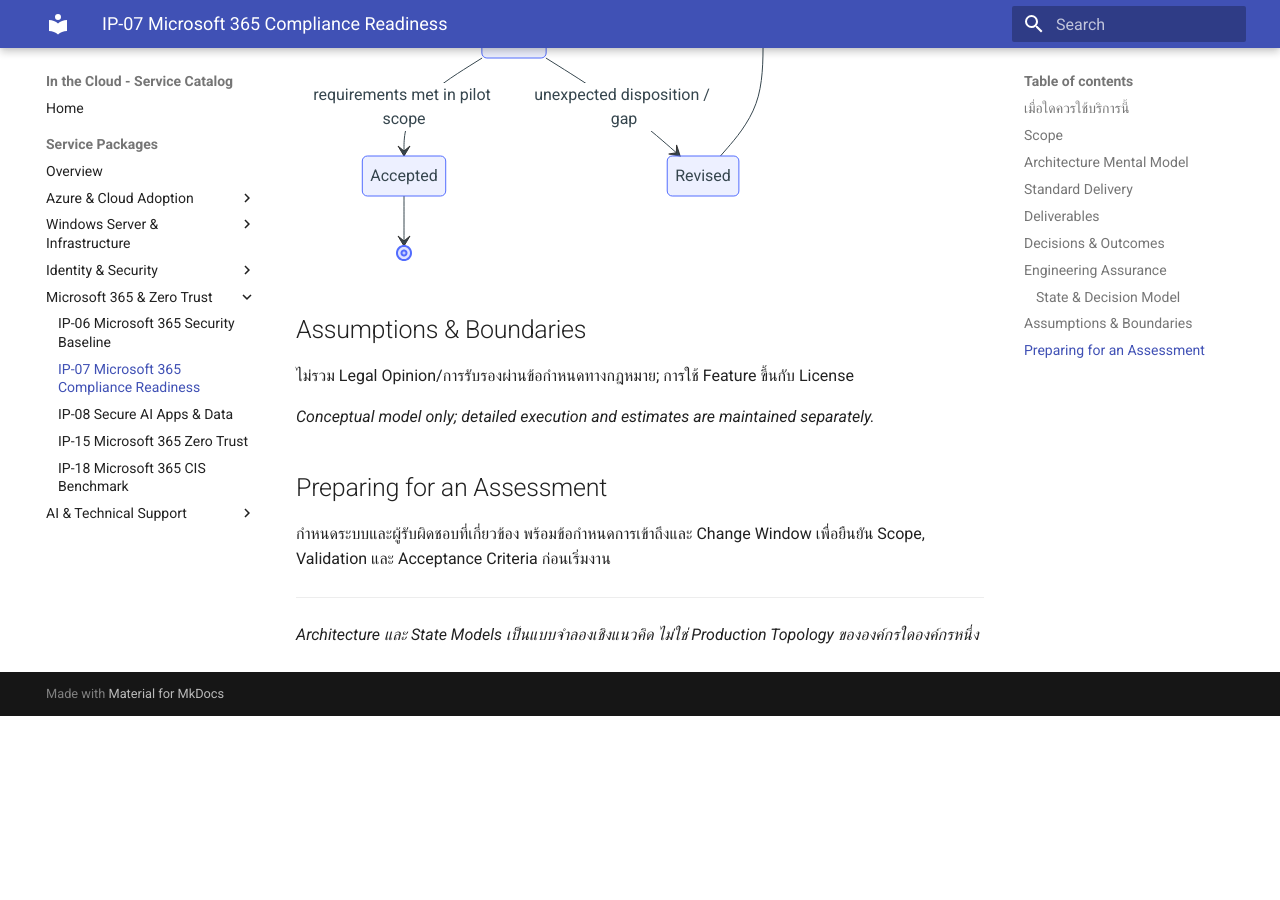
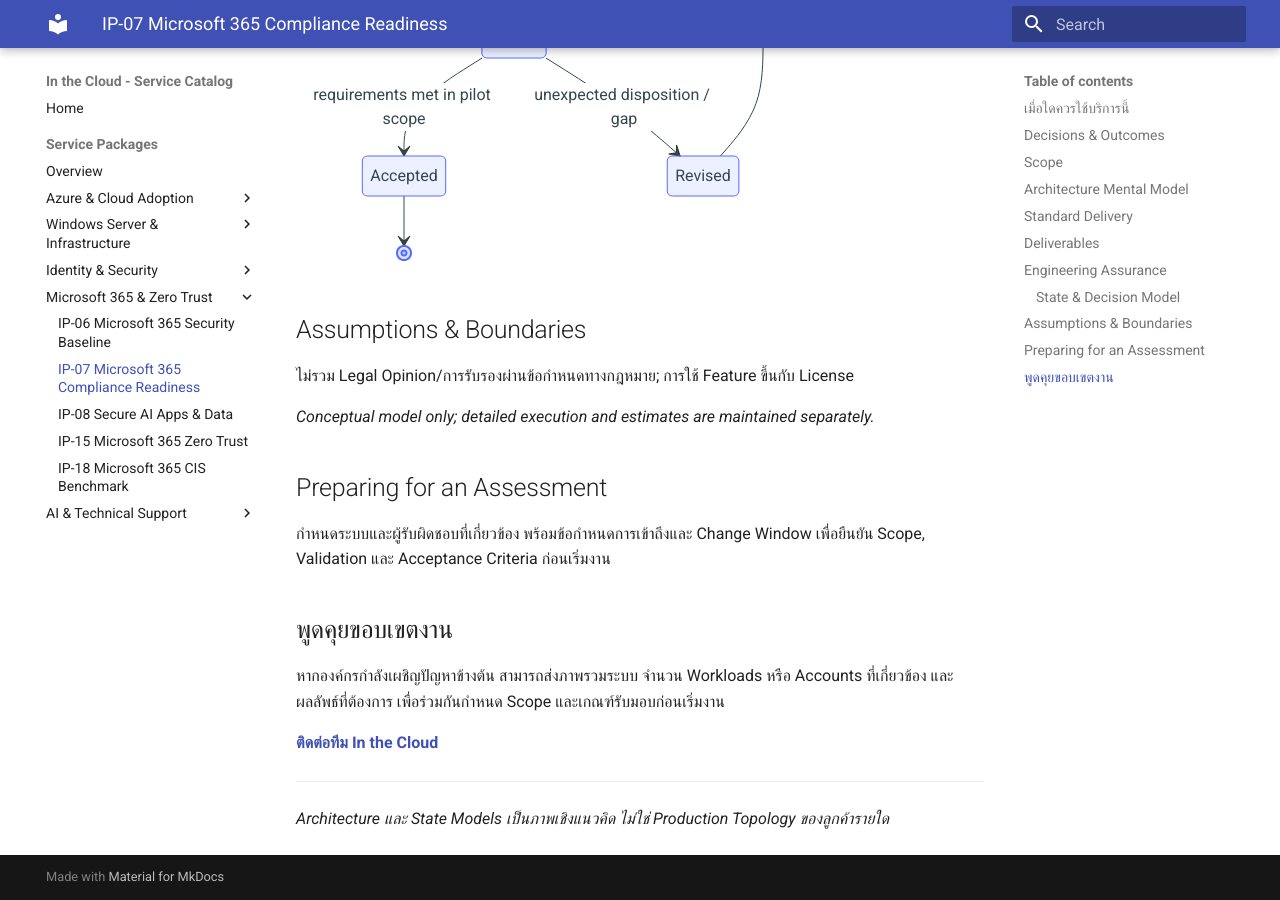
Before and after one commit to inthecloudth/service-catalog, an MkDocs documentation site: the page built from docs/services/ip-07-m365-compliance-readiness.md, in a window 1280 px wide and 900 px high, scrolled down 2290 px. Built offline with MkDocs 1.6.1 and Material for MkDocs 9.7.7, drawn with Linux system fonts in a browser that asks for light colours; before the commit the page ends 3006 px from its top, so only the background shows below that; some of the changed text lies outside the part shown.

Commit message:
docs(catalog): prioritize buyer outcomes and contact path for IP-07

```diff
--- a/docs/services/ip-07-m365-compliance-readiness.md
+++ b/docs/services/ip-07-m365-compliance-readiness.md
@@ -88,5 +88,12 @@ stateDiagram-v2
 
 กำหนดระบบและผู้รับผิดชอบที่เกี่ยวข้อง พร้อมข้อกำหนดการเข้าถึงและ Change Window เพื่อยืนยัน Scope, Validation และ Acceptance Criteria ก่อนเริ่มงาน
 
+## พูดคุยขอบเขตงาน
+
+หากองค์กรกำลังเผชิญปัญหาข้างต้น สามารถส่งภาพรวมระบบ จำนวน Workloads หรือ Accounts ที่เกี่ยวข้อง และผลลัพธ์ที่ต้องการ เพื่อร่วมกันกำหนด Scope และเกณฑ์รับมอบก่อนเริ่มงาน
+
+**[ติดต่อทีม In the Cloud](mailto:info@inthecloud.co.th?subject=Service%20IP-07)**
+
 ---
-*Architecture และ State Models เป็นแบบจำลองเชิงแนวคิด ไม่ใช่ Production Topology ขององค์กรใดองค์กรหนึ่ง*
+
+*Architecture และ State Models เป็นภาพเชิงแนวคิด ไม่ใช่ Production Topology ของลูกค้ารายใด*
```
Also changed, not shown: other parts of docs/services/ip-07-m365-compliance-readiness.md (+6 -6 lines).
